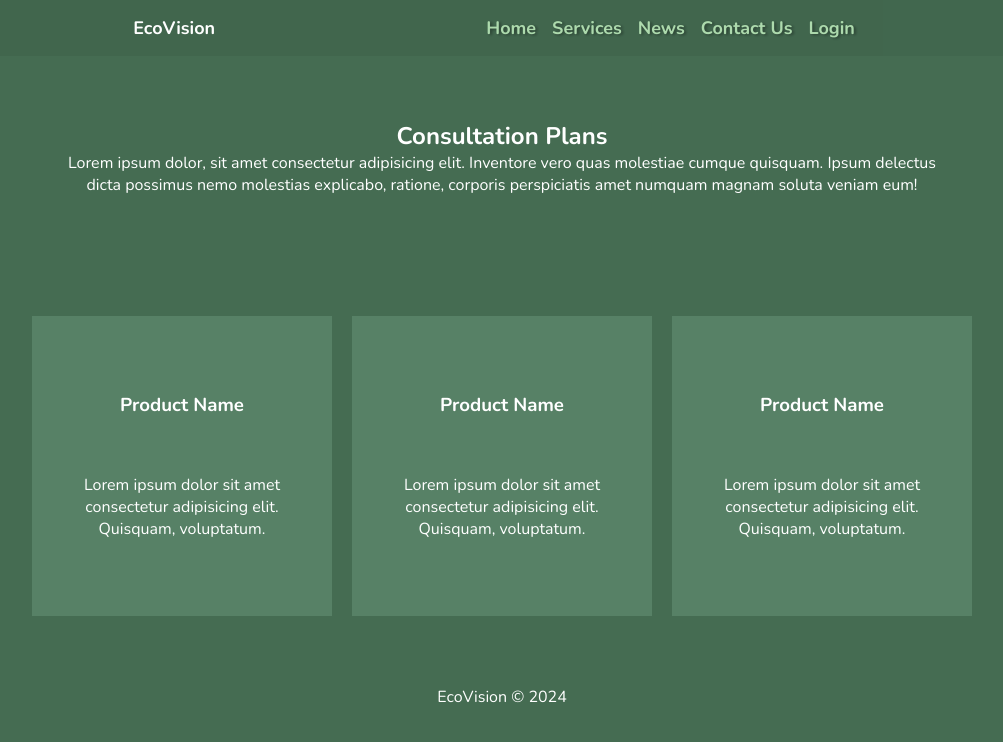
After one commit to JacTBB/IT1166-EcoVision, a Flask app: template app/templates/services.html in a window 1280 px wide. The commit adds this page. Shown: the top 742 px of the page, without its empty margins (138-1141 px from the left). Run offline with Flask 3, Linux system fonts and the light colour scheme; the template is opened without the code that fills it, so the values that code supplies are empty; some libraries are stand-ins or nearby versions.

Commit message:
Services

```diff
--- a/app/main/routes.py
+++ b/app/main/routes.py
@@ -33,3 +33,7 @@ def query_data(model, limit=None, order_by=None, filter_by=None, all=True):
 @main.route('/')
 def home():
     return render_template('index.html', news=query_data(Post, limit=3))
+
+@main.route('/services')
+def services():
+    return render_template('services.html')
--- a/app/templates/includes/navbar.html
+++ b/app/templates/includes/navbar.html
@@ -8,7 +8,7 @@
       <a class="{{ 'nav-selected' if request.endpoint == 'main.home' else '' }}">Home</a>
     </li>
     <li>
-      <a class="{{ 'nav-selected' if request.endpoint == 'main.services' else '' }}" href="{{ url_for('main.home') }}">Services</a>
+      <a class="{{ 'nav-selected' if request.endpoint == 'main.services' else '' }}" href="{{ url_for('main.services') }}">Services</a>
     </li>
     <li>
       <a class="{{ 'nav-selected' if request.endpoint == 'main.news' else '' }}" href="{{ url_for('main.home') }}">News</a>
--- /dev/null
+++ b/app/templates/services.html
@@ -0,0 +1,41 @@
+{% extends "layouts/main.html" %}
+
+{% block title %}Services - EcoVision{% endblock %}
+
+{% block head %}
+  <link rel="stylesheet" href="{{ url_for('static', filename='css/services.css') }}" />
+{% endblock %}
+
+{% block content %}
+  <div class="container services-container">
+    <div class="header">
+      <h2>Consultation Plans</h2>
+      <p>
+        Lorem ipsum dolor, sit amet consectetur adipisicing elit. Inventore vero quas molestiae cumque quisquam.
+        Ipsum delectus dicta possimus nemo molestias explicabo, ratione, corporis perspiciatis amet numquam magnam
+        soluta veniam eum!
+      </p>
+    </div>
+
+    <div class="products-list">
+      <div class="product">
+        <h3>Product Name</h3>
+        <div class="product-info">
+          <p>Lorem ipsum dolor sit amet consectetur adipisicing elit. Quisquam, voluptatum.</p>
+        </div>
+      </div>
+      <div class="product">
+        <h3>Product Name</h3>
+        <div class="product-info">
+          <p>Lorem ipsum dolor sit amet consectetur adipisicing elit. Quisquam, voluptatum.</p>
+        </div>
+      </div>
+      <div class="product">
+        <h3>Product Name</h3>
+        <div class="product-info">
+          <p>Lorem ipsum dolor sit amet consectetur adipisicing elit. Quisquam, voluptatum.</p>
+        </div>
+      </div>
+    </div>
+  </div>
+{% endblock content%}
```
